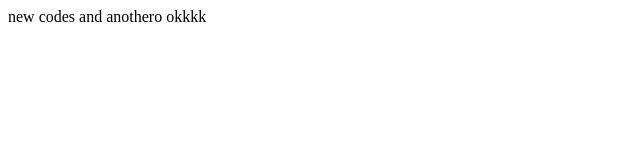
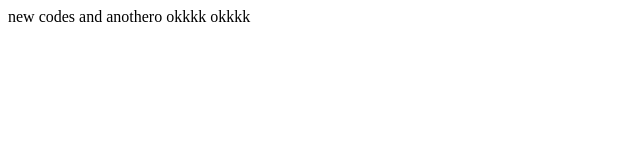
Before and after one commit to Mayorwise001/Test, a plain HTML site: page feature1.html in a window 1280 px wide. Shown: the full height of the page, 0-640 px from the left. Drawn offline with Linux system fonts and the light colour scheme.

Commit message:
Update feature1.html

```diff
--- a/feature1.html
+++ b/feature1.html
@@ -9,5 +9,6 @@
 <body>
     new codes and anothero
     okkkk
+    okkkk
 </body>
 </html>
```
